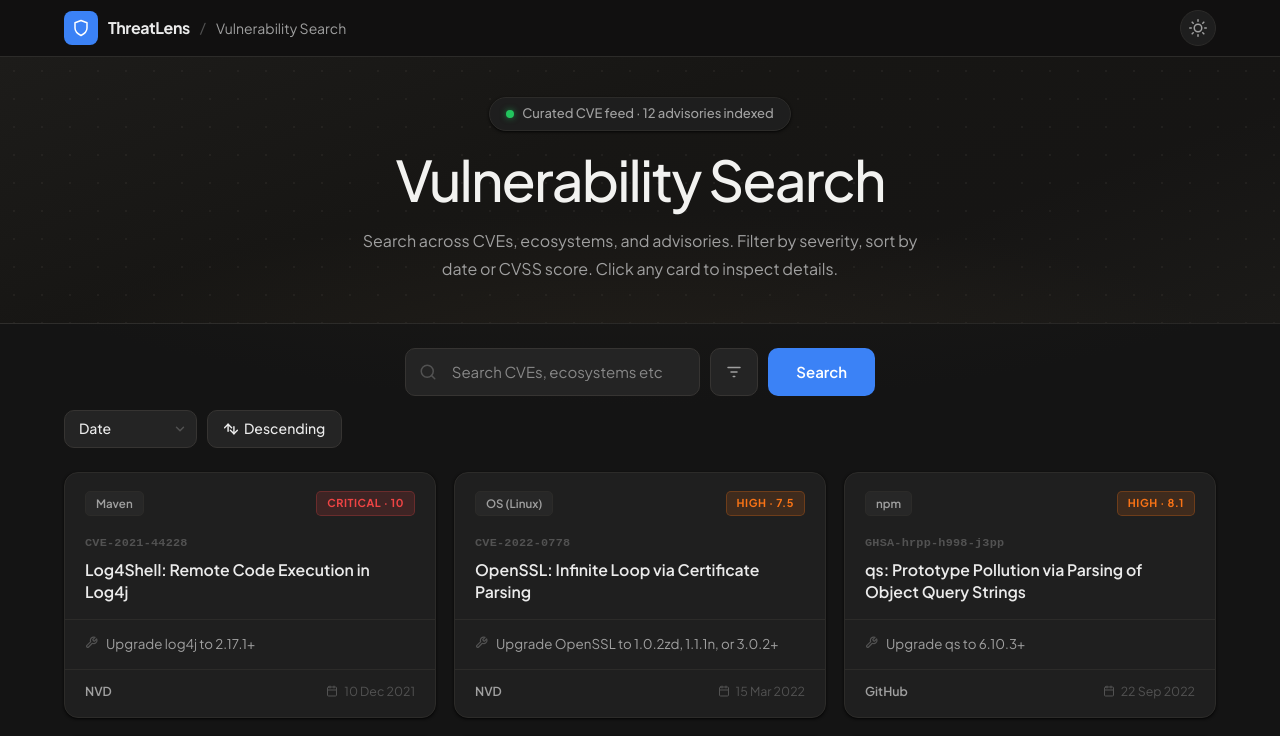
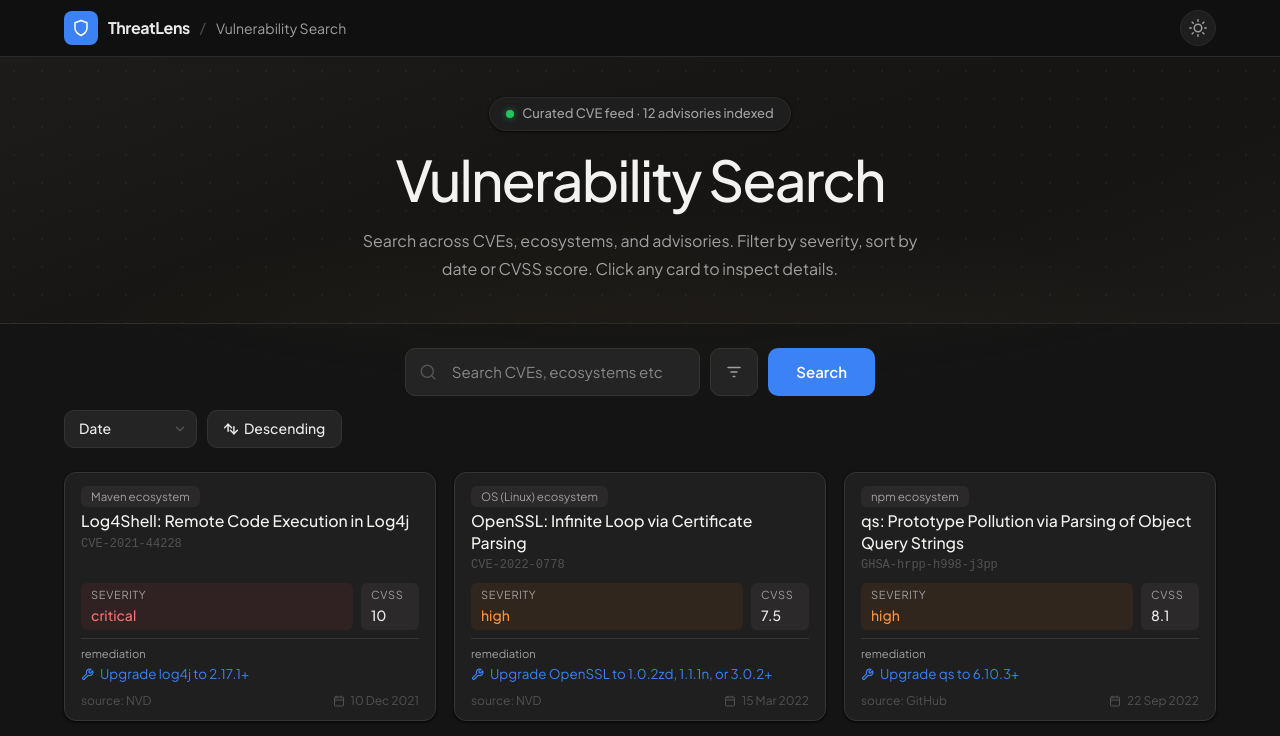
Before and after one commit to inv-noelcyriac/ThreatLens, a React (Vite) app in the folder Frontend/: page / in a window 1280 px wide. Shown: the top 736 px of the page. Built offline with nearby package versions, Linux system fonts and the light colour scheme.

Commit message:
style: redesign vulnerability card ui

```diff
--- a/Frontend/src/components/VulnCard.jsx
+++ b/Frontend/src/components/VulnCard.jsx
@@ -19,14 +19,23 @@ const ChevronRightIcon = () => (
   </svg>
 );
 
-/* Severity → border colour on hover */
+/* Hover border accent — per severity */
 const SEVERITY_ACCENT = {
   CRITICAL: '#ef4444',
-  HIGH:     '#f97316',
-  MEDIUM:   '#eab308',
-  LOW:      '#22c55e',
+  HIGH: '#f97316',
+  MEDIUM: '#eab308',
+  LOW: '#22c55e',
 };
 
+/* Severity block tokens resolved via CSS variables — theme-aware */
+const SEV_VARS = {
+  CRITICAL: { bg: 'var(--sev-critical-bg)', color: 'var(--sev-critical-text)' },
+  HIGH: { bg: 'var(--sev-high-bg)', color: 'var(--sev-high-text)' },
+  MEDIUM: { bg: 'var(--sev-medium-bg)', color: 'var(--sev-medium-text)' },
+  LOW: { bg: 'var(--sev-low-bg)', color: 'var(--sev-low-text)' },
+};
+
+/* Small pill badge — list view only */
 function SeverityBadge({ severity, cvss }) {
   return (
     <span className={`badge-${severity.toLowerCase()} text-[0.68rem] font-bold tracking-[0.05em] px-2.5 py-[3px] rounded-[5px] uppercase whitespace-nowrap flex-shrink-0`}>
@@ -51,22 +60,27 @@ function HighlightText({ text, query }) {
   );
 }
 
-/* ── Card view (grid) ── */
+/* ── Card view (grid) — matches design spec ── */
 function CardView({ vuln, onClick, activeQuery }) {
   const accent = SEVERITY_ACCENT[vuln.severity] || '#9e9e9e';
+  const sev = SEV_VARS[vuln.severity] || { bg: 'var(--bg-badge)', color: 'var(--text-secondary)' };
 
   return (
     <article
-      className="rounded-[14px] border cursor-pointer flex flex-col transition-all duration-[200ms] outline-none overflow-hidden"
+      className="vuln-card rounded-[12px] border cursor-pointer flex flex-col transition-all duration-200 outline-none"
       style={{
         background: 'var(--bg-card)',
         borderColor: 'var(--border-card)',
         boxShadow: 'var(--shadow-sm)',
+        padding: '10px 16px',
       }}
       onMouseEnter={e => {
+        const isDark = document.documentElement.getAttribute('data-theme') === 'dark';
         e.currentTarget.style.borderColor = accent;
-        e.currentTarget.style.transform = 'translateY(-3px)';
-        e.currentTarget.style.boxShadow = 'var(--shadow-md)';
+        e.currentTarget.style.transform = 'translateY(-2px)';
+        e.currentTarget.style.boxShadow = isDark
+          ? `0 8px 28px rgba(0,0,0,0.55), 0 0 0 1px ${accent}55`
+          : 'var(--shadow-md)';
       }}
       onMouseLeave={e => {
         e.currentTarget.style.borderColor = 'var(--border-card)';
@@ -79,63 +93,106 @@ function CardView({ vuln, onClick, activeQuery }) {
       onKeyDown={(e) => e.key === 'Enter' && onClick(vuln)}
       aria-label={`View details for ${vuln.title}`}
     >
-      {/* ── Top: ecosystem pill + severity badge ── */}
-      <div className="flex items-center justify-between gap-2 px-5 pt-[18px] pb-3">
+      {/* Header: ecosystem pill */}
+      <div className="mb-1">
         <span
-          className="text-[0.72rem] font-semibold px-2.5 py-[3px] rounded-[5px] border"
+          className="vuln-card-badge text-[0.72rem] px-[10px] py-[3px] rounded-[6px]"
           style={{
             background: 'var(--bg-badge)',
-            borderColor: 'var(--border-card)',
             color: 'var(--text-secondary)',
+            fontWeight: 400,
           }}
         >
-          {vuln.ecosystem}
+          {vuln.ecosystem} ecosystem
         </span>
-        <SeverityBadge severity={vuln.severity} cvss={vuln.cvss} />
       </div>
 
-      {/* ── CVE ID ── */}
-      <div className="px-5 mb-1.5">
-        <span
-          className="text-[0.74rem] font-semibold tracking-[0.02em]"
+      {/* Title + CVE ID */}
+      <div className="mb-2" style={{ minHeight: '4rem' }}>
+        <h2
+          className="text-[0.9875rem] leading-snug mb-0.5 transition-colors duration-150 line-clamp-2"
+          style={{ color: 'var(--text-heading)', fontWeight: 500 }}
+        >
+          <HighlightText text={vuln.title} query={activeQuery} />
+        </h2>
+        <p
+          className="text-[0.75rem]"
           style={{
             color: 'var(--text-muted)',
             fontFamily: "'SF Mono','Fira Code','Cascadia Code',monospace",
+            fontWeight: 400,
           }}
         >
           <HighlightText text={vuln.id} query={activeQuery} />
+        </p>
+      </div>
+
+      {/* Severity + CVSS stat blocks */}
+      <div className="flex gap-[8px] mb-2">
+        {/* Severity — flex:1, colored bg */}
+        <div
+          className="flex-1 px-[10px] py-1 rounded-[6px] flex flex-col gap-[2px]"
+          style={{ background: sev.bg }}
+        >
+          <span
+            className="text-[0.6875rem] uppercase tracking-[0.06em]"
+            style={{ color: 'var(--text-secondary)', fontWeight: 400 }}
+          >
+            severity
+          </span>
+          <span
+            className="text-[0.875rem] lowercase"
+            style={{ color: sev.color, fontWeight: 500 }}
+          >
+            {vuln.severity.toLowerCase()}
           </span>
         </div>
 
-      {/* ── Title ── */}
-      <div className="px-5 pb-4 flex-1">
-        <h2 className="text-[0.9875rem] font-semibold leading-[1.4]" style={{ color: 'var(--text-primary)' }}>
-          <HighlightText text={vuln.title} query={activeQuery} />
-        </h2>
+        {/* CVSS — compact, neutral bg */}
+        <div
+          className="vuln-card-badge px-[10px] py-1 rounded-[6px] flex flex-col gap-[2px] min-w-[58px]"
+          style={{ background: 'var(--bg-badge)' }}
+        >
+          <span
+            className="text-[0.6875rem] uppercase tracking-[0.06em]"
+            style={{ color: 'var(--text-secondary)', fontWeight: 400 }}
+          >
+            cvss
+          </span>
+          <span
+            className="text-[0.875rem]"
+            style={{ color: 'var(--text-primary)', fontWeight: 500 }}
+          >
+            {vuln.cvss}
+          </span>
+        </div>
       </div>
 
-      {/* ── Divider ── */}
-      <div className="border-t" style={{ borderColor: 'var(--border-card)' }} />
-
-      {/* ── Remediation ── */}
-      <div className="px-5 py-3.5 flex items-start gap-2">
-        <span className="flex-shrink-0 mt-[2px]" style={{ color: 'var(--text-muted)' }}>
-          <WrenchIcon />
-        </span>
-        <p className="text-[0.8375rem] leading-[1.55]" style={{ color: 'var(--text-secondary)' }}>
+      {/* Remediation — separated by hairline */}
+      {vuln.remediation && (
+        <div className="pt-1.5 mb-2" style={{ borderTop: '1px solid var(--border-card)' }}>
+          <p
+            className="text-[0.7rem] mb-0.5"
+            style={{ color: 'var(--text-secondary)', fontWeight: 400 }}
+          >
+            remediation
+          </p>
+          <div className="flex items-center gap-1.5" style={{ color: 'var(--accent-blue)' }}>
+            <span className="flex-shrink-0"><WrenchIcon /></span>
+            <p className="text-[0.8375rem]" style={{ fontWeight: 400 }}>
               <HighlightText text={vuln.remediation} query={activeQuery} />
             </p>
           </div>
+        </div>
+      )}
 
-      {/* ── Footer: source + date ── */}
+      {/* Footer: source + date */}
       <div
-        className="flex items-center justify-between px-5 pb-4 pt-3 border-t"
-        style={{ borderColor: 'var(--border-card)' }}
+        className="flex items-center justify-between text-[0.75rem]"
+        style={{ color: 'var(--text-muted)', fontWeight: 400 }}
       >
-        <span className="text-[0.775rem] font-semibold" style={{ color: 'var(--text-secondary)' }}>
-          {vuln.source}
-        </span>
-        <span className="flex items-center gap-1.5 text-[0.775rem]" style={{ color: 'var(--text-muted)' }}>
+        <span>source: {vuln.source}</span>
+        <span className="flex items-center gap-1.5">
           <CalendarIcon />
           {vuln.date}
         </span>
--- a/Frontend/src/index.css
+++ b/Frontend/src/index.css
@@ -45,6 +45,16 @@
   --fix-label-color: #16a34a;
   --fix-text-color: #1c1b18;
 
+  /* Severity info-block tokens (card stat blocks) */
+  --sev-critical-bg: rgba(220, 38, 38, 0.09);
+  --sev-critical-text: #dc2626;
+  --sev-high-bg: rgba(234, 88, 12, 0.09);
+  --sev-high-text: #ea580c;
+  --sev-medium-bg: rgba(161, 98, 7, 0.09);
+  --sev-medium-text: #a16207;
+  --sev-low-bg: rgba(21, 128, 61, 0.09);
+  --sev-low-text: #15803d;
+
   --hero-gradient: linear-gradient(145deg, #eff1fa 0%, #f4f6fc 35%, #eef5fc 70%, #f5f8fd 100%);
   --hero-border: rgba(99, 102, 241, 0.28);
 }
@@ -69,7 +79,7 @@
 
   --border-color: #2c2b29;
   --border-input: #363432;
-  --border-card: #2c2b29;
+  --border-card: #383533;
 
   --accent-blue: #3b82f6;
   --accent-blue-hover: #2563eb;
@@ -91,6 +101,16 @@
   --fix-icon-color: #22c55e;
   --fix-label-color: #22c55e;
   --fix-text-color: #e8e5e0;
+
+  /* Severity info-block tokens (card stat blocks) */
+  --sev-critical-bg: rgba(239, 68, 68, 0.08);
+  --sev-critical-text: #f87171;
+  --sev-high-bg: rgba(249, 115, 22, 0.08);
+  --sev-high-text: #fb923c;
+  --sev-medium-bg: rgba(234, 179, 8, 0.08);
+  --sev-medium-text: #fbbf24;
+  --sev-low-bg: rgba(34, 197, 94, 0.08);
+  --sev-low-text: #4ade80;
 
   /* Warm charcoal gradient — depth without blue tint */
   --hero-gradient: linear-gradient(
@@ -407,4 +427,13 @@
     );
     pointer-events: none;
   }
+
+  /* VulnCard dark mode enhancements */
+  [data-theme="dark"] .vuln-card {
+    background: linear-gradient(180deg, #232323 0%, #1b1b1b 100%);
+  }
+
+  [data-theme="dark"] .vuln-card-badge {
+    background: #2b2929 !important;
+  }
 }
```
Lines whose indentation alone changed are shown as unchanged.
